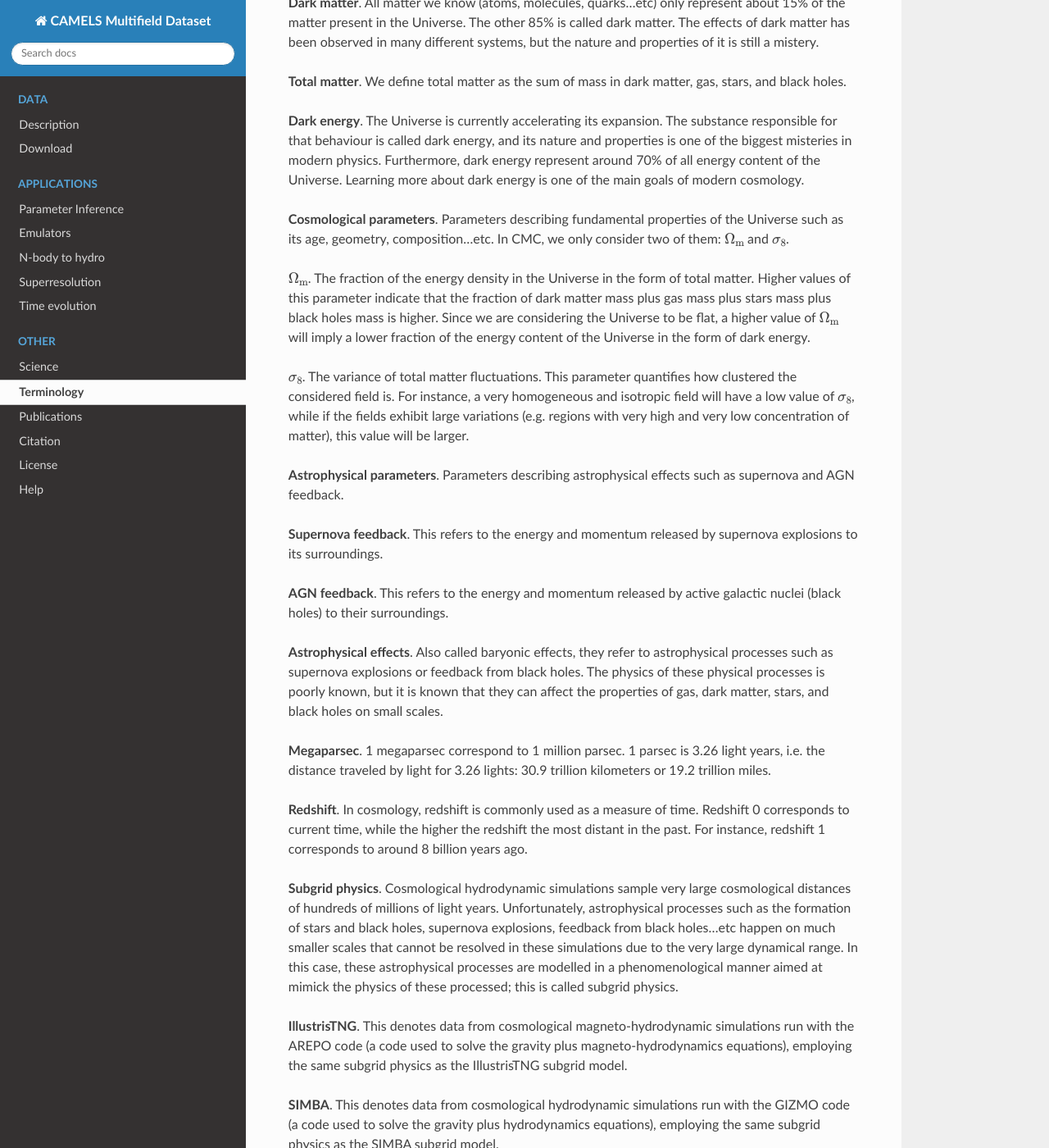
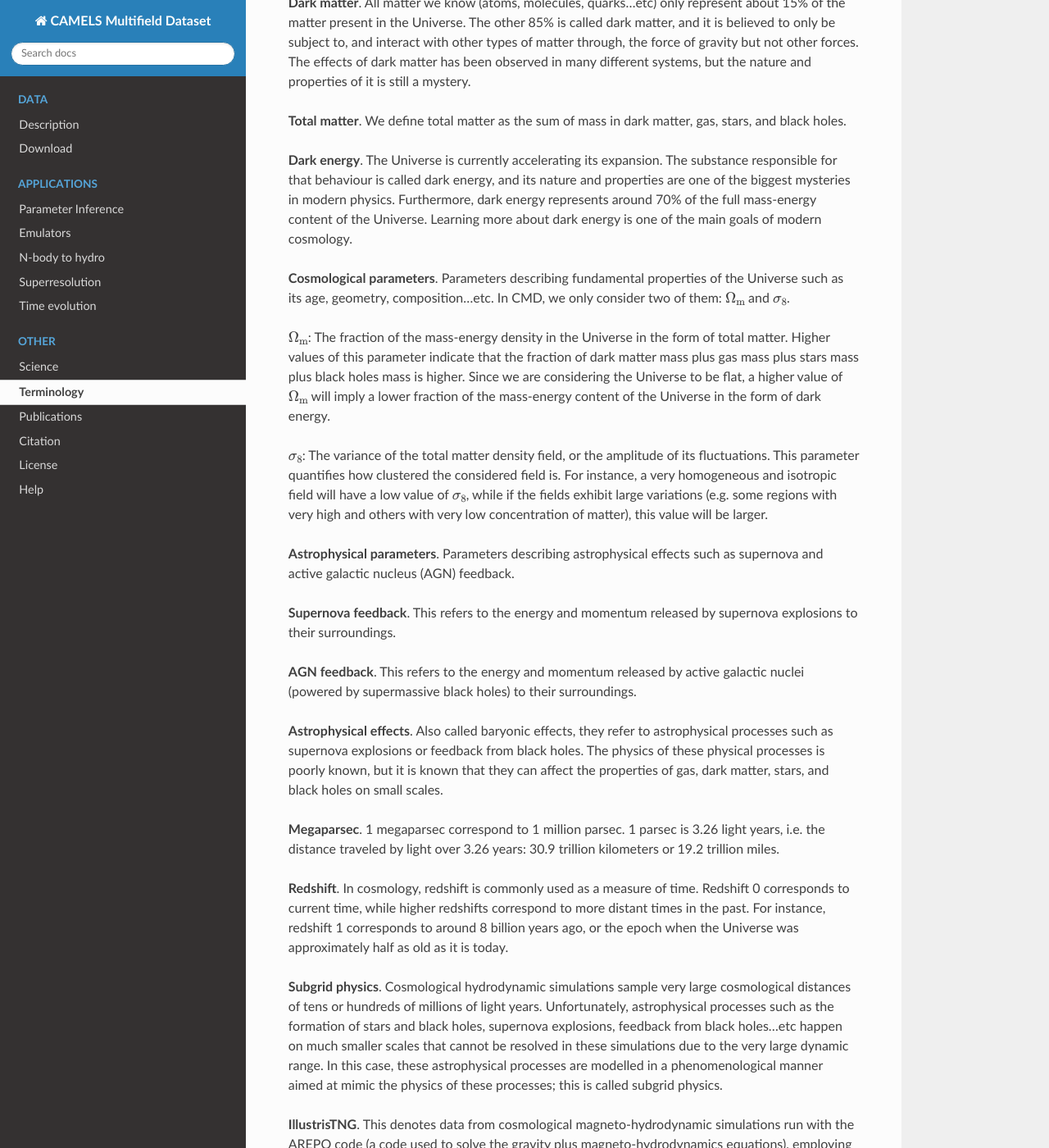
Before and after one commit to franciscovillaescusa/CMD, a Sphinx documentation site: the page built from docs/source/terminology.rst, in a window 1280 px wide and 1400 px high, scrolled down 216 px. Shown: the whole window at 82% size. Built offline with Sphinx 7.4.7 and the Read the Docs theme 2.0.0, drawn with Linux system fonts in a browser that asks for light colours; some of the changed text lies outside the part shown.

Commit message:
typos and other light edits

```diff
--- a/docs/source/index.rst
+++ b/docs/source/index.rst
@@ -12,7 +12,7 @@ CMD is a publicly available collection of hundreds of thousands 2D maps and 3D g
 
    Examples of 2D maps from CMD. From top-left to bottom right: gas temperature, gas pression, neutral hydrogen mass, electron number, metallicity, gas mass, dark matter mass, total mass, stellar mass, magnetic fields, magnesium over iron, gas velocity, and dark matter velocity. Each map is characterized by the value of the cosmological parameters (:math:`\Omega_{\rm m}` and :math:`\sigma_8`) and the astrophysical parameters (:math:`A_{\rm SN1}`, :math:`A_{\rm SN2}`, :math:`A_{\rm AGN1}`, and :math:`A_{\rm AGN2}`).
 
-Each 2D map and 3D grid has a set of labels, or parameters, associated to it. Understanding the relation between the data and the labels will help cosmologists to decipher the misteries of our own Universe.
+Each 2D map and 3D grid has a set of labels, or parameters, associated to it. Understanding the relation between the data and the labels will help cosmologists to decipher the mysteries of our own Universe.
 
 .. toctree::
    :maxdepth: 2
--- a/docs/source/inference.rst
+++ b/docs/source/inference.rst
@@ -34,7 +34,7 @@ scripts
 This folder contains the following codes:
 
 - ``architecture.py``. This script contains different architecture models.
-- ``data.py``. This script process the data to train the networks.
+- ``data.py``. This script processes the data to train the networks.
 - ``train.py``. This is the code used to train the network.
 - ``test.py``. This is the code used to test the network.
 
--- a/docs/source/science.rst
+++ b/docs/source/science.rst
@@ -3,8 +3,8 @@ Science
 
 Our Universe is a strange place. All the things we know, from atoms to stars, only constitute about 5% of the Universe's content. The rest is split among dark matter (~25%) and dark energy (~70%). We believe dark matter should be some kind of elementary particle responsible to shaping up the large-scale structure of the Universe. On the other hand, we know very little about dark energy, besides being responsible of the current accelerated expansion of the Universe.
 
-In the most accepted theoretical model, the Universe started with a explosion called the Big Bang. The quantum fluctuations in the primordial plasma were amplified by gravity; dark matter started clustering in those primordial gravitational potentials and making them deeper and more massive, which in turns attracted more dark matter and gas to them. The gas felt into these potentials and cooled down, until stars were formed. This process gave rise to the abundance and spatial distribution of galaxies we observe in the Universe.
+In the most accepted theoretical model, the Universe started with an explosion called the Big Bang. The fluctuations in the primordial plasma, originating from quantum fluctuations during cosmic inflation, were amplified by gravity; dark matter started clustering in those primordial gravitational potential wells, making them deeper and more massive, which in turn attracted more dark matter and gas to them. The gas fell into these potential wells and became cooler and denser, until stars were formed. This process gave rise to the abundance and spatial distribution of galaxies we observe in the Universe.
 
-This model is able to precisely explain a very large and diverse set of cosmological observations, from the temperature anisotropies in the early Universe to the spatial distribution of galaxies in the late Universe. The model has some free parameters describing fundamental properties of the Universe, such as its age, geometry, composition...etc. Determining the value of these parameters with the highest accuracy is one of the main goals of modern cosmology. Knowing the value of these parameters as precise as possible will allow us to shed light on some of the most fundamental questions in physics, such as, What is the nature of dark energy? What is the sum of the neutrino masses? How fast is the Universe expanding?
+This model is able to precisely explain a very large and diverse set of cosmological observations, from the temperature anisotropies in the early Universe to the spatial distribution of galaxies in the present Universe. The model has some free parameters describing fundamental properties of the Universe, such as its age, geometry, composition...etc. Determining the values of these parameters with the highest accuracy is one of the main goals of modern cosmology. Knowing the values of these parameters as precisely as possible will allow us to shed light on some of the most fundamental questions in physics, such as: What is the nature of dark energy? What is the sum of the neutrino masses? How fast is the Universe expanding?
 
-There is a huge amount of information on cosmological observations about the value of the cosmological parameters, but currently is not being extracted since cosmologists do not know how to do it. They usually rely on summary statistics
+There is a huge amount of information in cosmological observations about the values of the cosmological parameters that is currently not being extracted since the non-linear evolution of cosmic structures gives rise to very complicated, and poorly understood, relationships between observables and these fundamental parameters. Cosmologists usually rely on summary statistics of observed data in order to describe those relationships, but a lot of information is lost in the process.
--- a/docs/source/terminology.rst
+++ b/docs/source/terminology.rst
@@ -3,36 +3,36 @@ Terminology
 
 Here we describe briefly some concepts that non-cosmologists may not be familiar with.
 
-**Dark matter**. All matter we know (atoms, molecules, quarks...etc) only represent about 15% of the matter present in the Universe. The other 85% is called dark matter. The effects of dark matter has been observed in many different systems, but the nature and properties of it is still a mistery.
+**Dark matter**. All matter we know (atoms, molecules, quarks...etc) only represent about 15% of the matter present in the Universe. The other 85% is called dark matter, and it is believed to only be subject to, and interact with other types of matter through, the force of gravity but not other forces. The effects of dark matter has been observed in many different systems, but the nature and properties of it is still a mystery.
 
 **Total matter**. We define total matter as the sum of mass in dark matter, gas, stars, and black holes.
 
-**Dark energy**. The Universe is currently accelerating its expansion. The substance responsible for that behaviour is called dark energy, and its nature and properties is one of the biggest misteries in modern physics. Furthermore, dark energy represent around 70% of all energy content of the Universe. Learning more about dark energy is one of the main goals of modern cosmology.
+**Dark energy**. The Universe is currently accelerating its expansion. The substance responsible for that behaviour is called dark energy, and its nature and properties are one of the biggest mysteries in modern physics. Furthermore, dark energy represents around 70% of the full mass-energy content of the Universe. Learning more about dark energy is one of the main goals of modern cosmology.
 
-**Cosmological parameters**. Parameters describing fundamental properties of the Universe such as its age, geometry, composition...etc. In CMC, we only consider two of them: :math:`\Omega_{\rm m}` and :math:`\sigma_8`.
+**Cosmological parameters**. Parameters describing fundamental properties of the Universe such as its age, geometry, composition...etc. In CMD, we only consider two of them: :math:`\Omega_{\rm m}` and :math:`\sigma_8`.
 
-:math:`\Omega_{\rm m}`. The fraction of the energy density in the Universe in the form of total matter. Higher values of this parameter indicate that the fraction of dark matter mass plus gas mass plus stars mass plus black holes mass is higher. Since we are considering the Universe to be flat, a higher value of :math:`\Omega_{\rm m}` will imply a lower fraction of the energy content of the Universe in the form of dark energy.
+:math:`\Omega_{\rm m}`: The fraction of the mass-energy density in the Universe in the form of total matter. Higher values of this parameter indicate that the fraction of dark matter mass plus gas mass plus stars mass plus black holes mass is higher. Since we are considering the Universe to be flat, a higher value of :math:`\Omega_{\rm m}` will imply a lower fraction of the mass-energy content of the Universe in the form of dark energy.
 
-:math:`\sigma_8`. The variance of total matter fluctuations. This parameter quantifies how clustered the considered field is. For instance, a very homogeneous and isotropic field will have a low value of :math:`\sigma_8`, while if the fields exhibit large variations (e.g. regions with very high and very low concentration of matter), this value will be larger.
+:math:`\sigma_8`: The variance of the total matter density field, or the amplitude of its fluctuations. This parameter quantifies how clustered the considered field is. For instance, a very homogeneous and isotropic field will have a low value of :math:`\sigma_8`, while if the fields exhibit large variations (e.g. some regions with very high and others with very low concentration of matter), this value will be larger.
 
-**Astrophysical parameters**. Parameters describing astrophysical effects such as supernova and AGN feedback.
+**Astrophysical parameters**. Parameters describing astrophysical effects such as supernova and active galactic nucleus (AGN) feedback.
 
-**Supernova feedback**. This refers to the energy and momentum released by supernova explosions to its surroundings.
+**Supernova feedback**. This refers to the energy and momentum released by supernova explosions to their surroundings.
 
-**AGN feedback**. This refers to the energy and momentum released by active galactic nuclei (black holes) to their surroundings.
+**AGN feedback**. This refers to the energy and momentum released by active galactic nuclei (powered by supermassive black holes) to their surroundings.
 
 **Astrophysical effects**. Also called baryonic effects, they refer to astrophysical processes such as supernova explosions or feedback from black holes. The physics of these physical processes is poorly known, but it is known that they can affect the properties of gas, dark matter, stars, and black holes on small scales.
 
-**Megaparsec**. 1 megaparsec correspond to 1 million parsec. 1 parsec is 3.26 light   years, i.e. the distance traveled by light for 3.26 lights: 30.9 trillion kilometers or 19.2 trillion miles.
+**Megaparsec**. 1 megaparsec correspond to 1 million parsec. 1 parsec is 3.26 light years, i.e. the distance traveled by light over 3.26 years: 30.9 trillion kilometers or 19.2 trillion miles.
 
-**Redshift**. In cosmology, redshift is commonly used as a measure of time. Redshift 0 corresponds to current time, while the higher the redshift the most distant in the past. For instance, redshift 1 corresponds to around 8 billion years ago.
+**Redshift**. In cosmology, redshift is commonly used as a measure of time. Redshift 0 corresponds to current time, while higher redshifts correspond to more distant times in the past. For instance, redshift 1 corresponds to around 8 billion years ago, or the epoch when the Universe was approximately half as old as it is today.
 
-**Subgrid physics**. Cosmological hydrodynamic simulations sample very large cosmological distances of hundreds of millions of light years. Unfortunately, astrophysical processes such as the formation of stars and black holes, supernova explosions, feedback from black holes...etc happen on much smaller scales that cannot be resolved in these simulations due to the very large dynamical range. In this case, these astrophysical processes are modelled in a phenomenological manner aimed at mimick the physics of these processed; this is called subgrid physics.
+**Subgrid physics**. Cosmological hydrodynamic simulations sample very large cosmological distances of tens or hundreds of millions of light years. Unfortunately, astrophysical processes such as the formation of stars and black holes, supernova explosions, feedback from black holes...etc happen on much smaller scales that cannot be resolved in these simulations due to the very large dynamic range. In this case, these astrophysical processes are modelled in a phenomenological manner aimed at mimic the physics of these processes; this is called subgrid physics.
 
-**IllustrisTNG**. This denotes data from cosmological magneto-hydrodynamic simulations run with the AREPO code (a code used to solve the gravity plus magneto-hydrodynamics equations), employing the same subgrid physics as the IllustrisTNG subgrid model.
+**IllustrisTNG**. This denotes data from cosmological magneto-hydrodynamic simulations run with the AREPO code (a code used to solve the gravity plus magneto-hydrodynamics equations), employing the same subgrid physics as the IllustrisTNG subgrid model, up to variations of the astrophysical parameters.
 
-**SIMBA**. This denotes data from cosmological hydrodynamic simulations run with the GIZMO code (a code used to solve the gravity plus hydrodynamics equations), employing the same subgrid physics as the SIMBA subgrid model.
+**SIMBA**. This denotes data from cosmological hydrodynamic simulations run with the GIZMO code (a code used to solve the gravity plus hydrodynamics equations), employing the same subgrid physics as the SIMBA subgrid model, up to variations of the astrophysical parameters.
 
 **Metallicity**. In astronomy, all elements other than hydrogen and helium are called metals. The metallicity of a gas cloud, a galaxy or a star is the fraction of mass in metals in that system.
 
-**Magnesium over iron**. Cosmic gas, stars and galaxies contain a fraction of their total mass in different elements, such as carbon, oxigen, magnesium, iron...etc. The ratio between the magnesium and iron, Mg/Fe, is an interesting quantity from the point of view of astrophysics. In CMC, we use it to see if we can extract cosmological information from it.
+**Magnesium over iron**. Cosmic gas, stars and galaxies contain a fraction of their total mass in different elements, such as carbon, oxigen, magnesium, iron...etc. The ratio between the magnesium and iron, Mg/Fe, is an interesting quantity from the point of view of astrophysics. In CMD, we use it to see if we can extract cosmological information from it.
```
Also changed, not shown: other parts of docs/source/inference.rst (+2 -2 lines), docs/source/data.rst (+11 -11 lines), docs/source/download.rst (+7 -5 lines).
